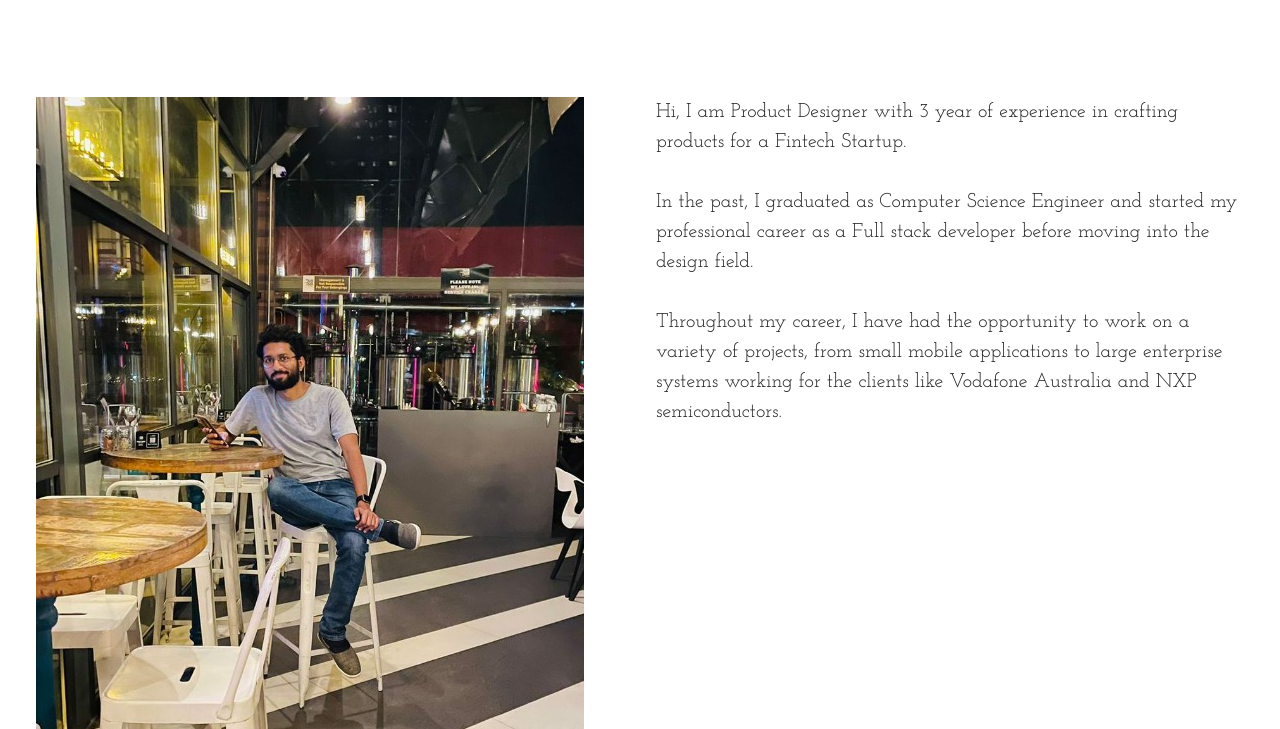
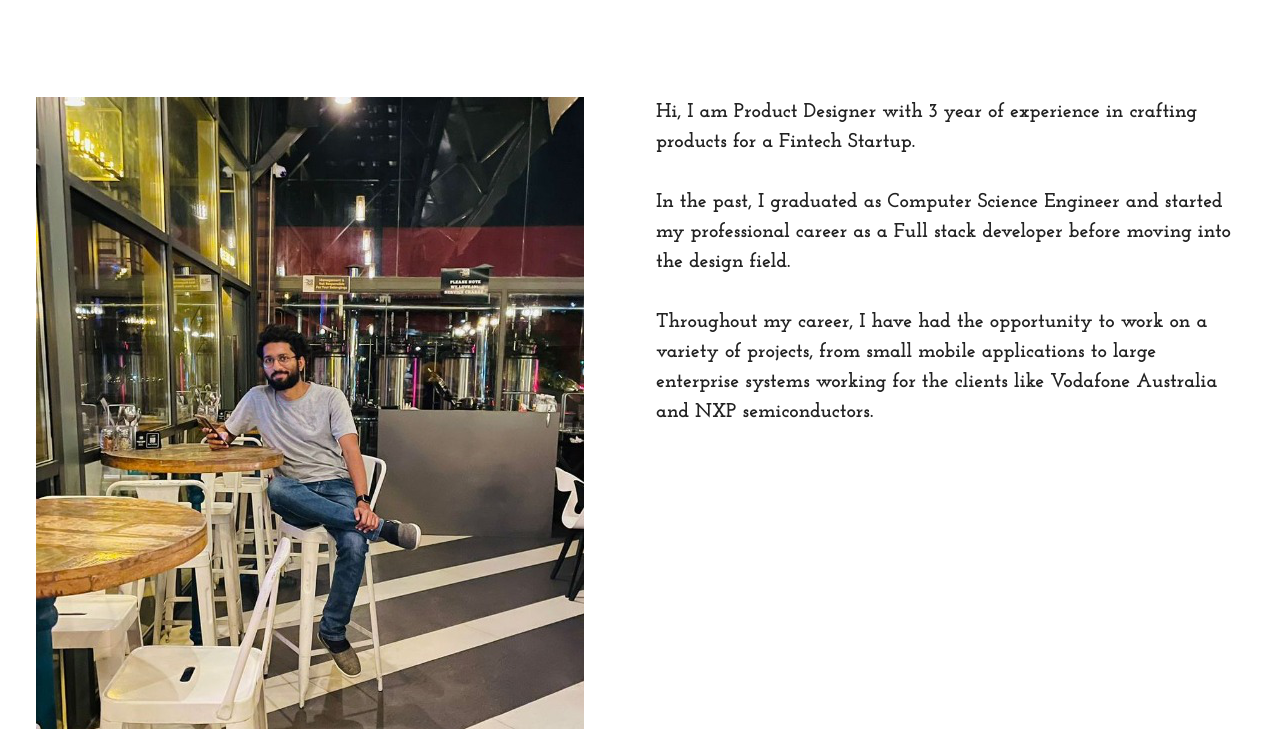
Before and after one commit to janardhananv/vijay.github.io, a plain HTML site: page about.html in a window 1280 px wide. Shown: the part 71-800 px from the top of the page. Drawn offline with Linux system fonts and the light colour scheme; a script that the page names is missing; a web font is replaced by a local one.

Commit message:
Update styles.css

```diff
--- a/styles.css
+++ b/styles.css
@@ -1393,6 +1393,7 @@
 
    .content-text {
      font-family: 'Josefin Slab', serif;
+     font-weight: 700; /* Bold */
      color: #222;
      font-size: 20px;
      line-height: 30px;
```
